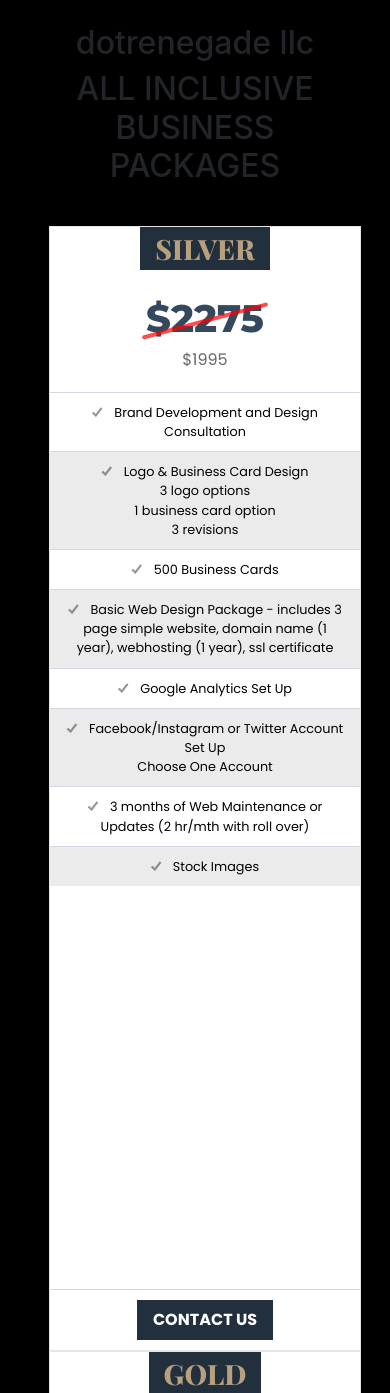
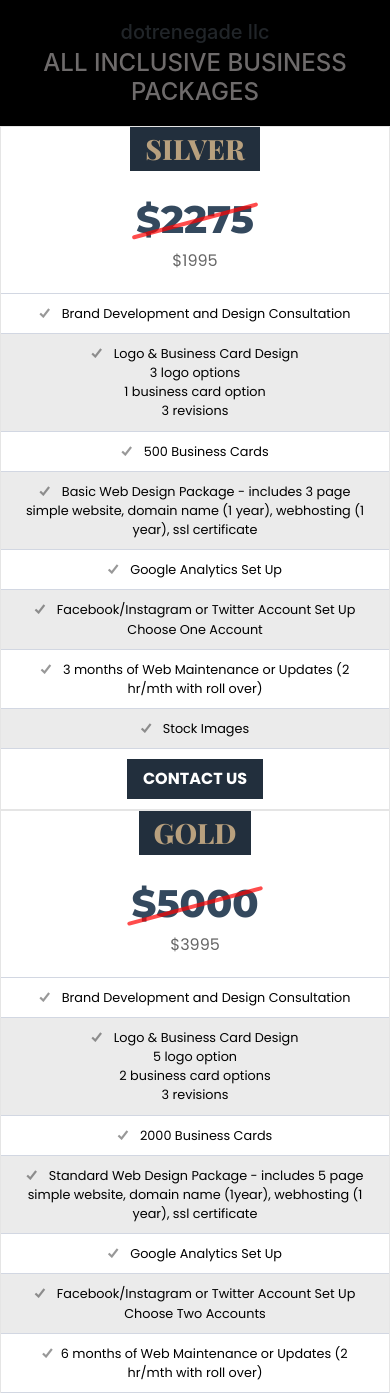
Before and after one commit to atxrenegade/dotrenegade_website, a PHP site: page /specials.html in a window 390 px wide. Shown: the top 1393 px of the page. Run offline with PHP 8.4, Linux system fonts and the light colour scheme; some web fonts are replaced.

Commit message:
add responsive design rules

```diff
--- a/css/pricing_style.css
+++ b/css/pricing_style.css
@@ -13,7 +13,7 @@
   font-size: 16px;
   width: 100%;
   max-width: 1000px;
-  margin: 40px 10px;
+  margin: auto;
 }
 .snip1214 .plan {
   margin: 0;
@@ -35,7 +35,7 @@
   top: 0;
   font-weight: 800;
   padding: 5px 15px;
-  margin: 0 auto;
+  margin: auto;
   -webkit-transform: translateY(-50%);
   transform: translateY(-50%);
   margin: 0;
@@ -126,15 +126,18 @@
 }
 
 #content {
-    width:80%;
-    height: 90%;
-    margin: auto;
+  height: 90%;
+  margin: auto;
 }
 
 #logo-img {
   width: 100%;
   margin-bottom: 1rem;
   margin-top: -5rem;
+}
+
+h2#table-title {
+  padding-bottom: 40px;
 }
 
 #terms-block {
@@ -154,8 +157,6 @@
 }
 
 #main-line {
-  width: 3px;
-  width: 60%;
   width: 100%;
   height: 3px;
   margin-left: auto;
@@ -185,9 +186,13 @@
   column-rule: 3px solid #161414;;
 }
 
-h2.terms-title {
+h2.terms-title, h2#table-title {
   column-span: all;
   color: #6e6b6b;
+}
+
+h2#mobile-heading {
+  display: none;
 }
 
 div#details-container > p {
@@ -201,6 +206,10 @@
 @media only screen and (max-width: 900px) {
   #details-container {
     column-count: 2;
+  }
+
+  h2#table-title {
+    padding: 0px;
   }
 }
 
@@ -230,10 +239,58 @@
   #details-container {
     column-count: 1;
   }
+
+  #logo-img {
+    display: none;
+  }
+
+  h2#mobile-heading {
+    display: block;
+    font-size: 1.25rem;
+    margin-bottom: 0px;
+    margin-top: 20px;
+  }
+
+  h2#table-title {
+    margin-top: .3rem;
+  }
+
+  div.snip1214 {
+    margin-top: 20px;
+  }
 }
 
 @media only screen and (max-width: 440px) {
   .snip1214 .plan {
     width: 100%;
   }
+
+  div#details-container > h3 {
+    font-size: .75em;
+  }
+
+  h2.terms-title {
+    font-size: 1.0em;
+  }
+
+  h2#table-title {
+    font-size: 1.5em;
+  }
+
+  div#details-container {
+    padding: 10px;
+    margin: 0px;
+  }
+
+  div#details-container > p {
+    color: lightgray;
+  }
+
+  #terms-block {
+    margin-top: 30px;
+  }
+
+  span.column-spacer {
+    display: none;
+  }
 }
```
